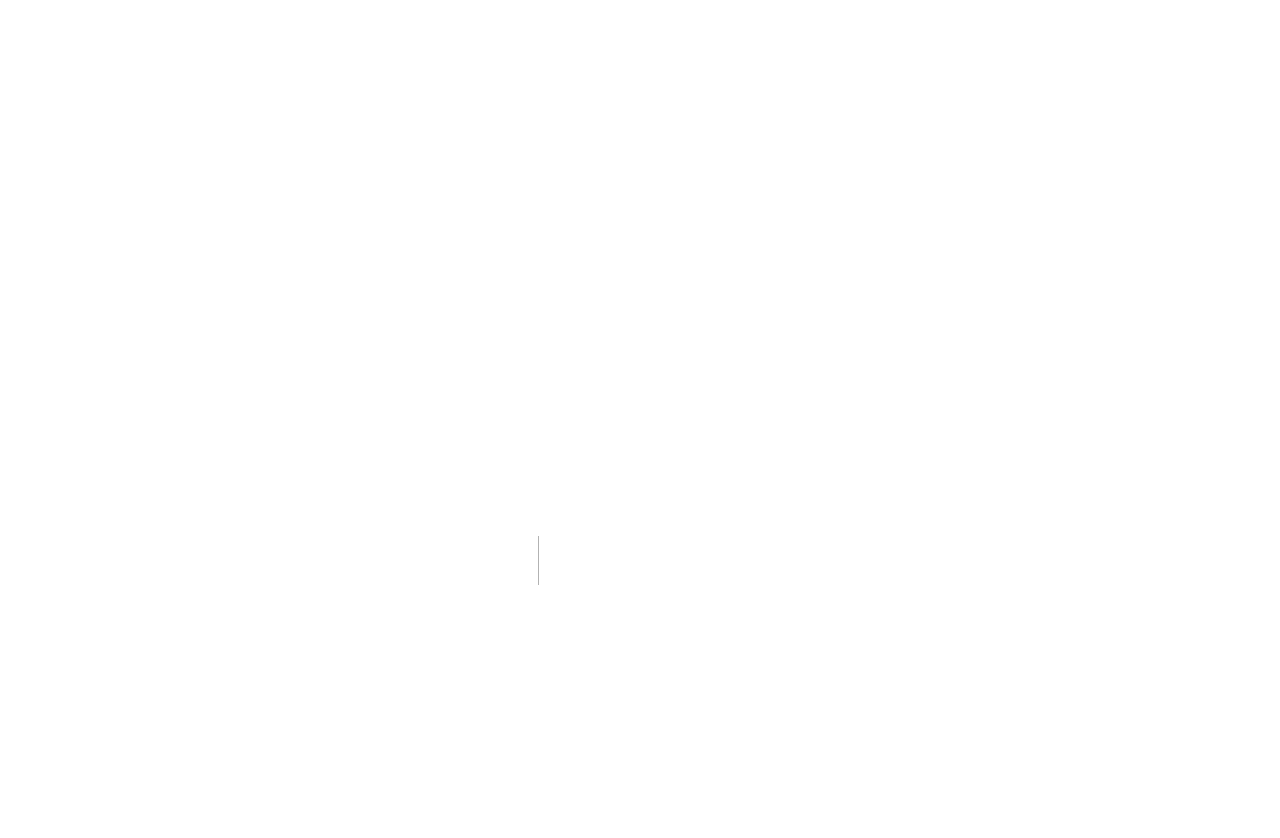
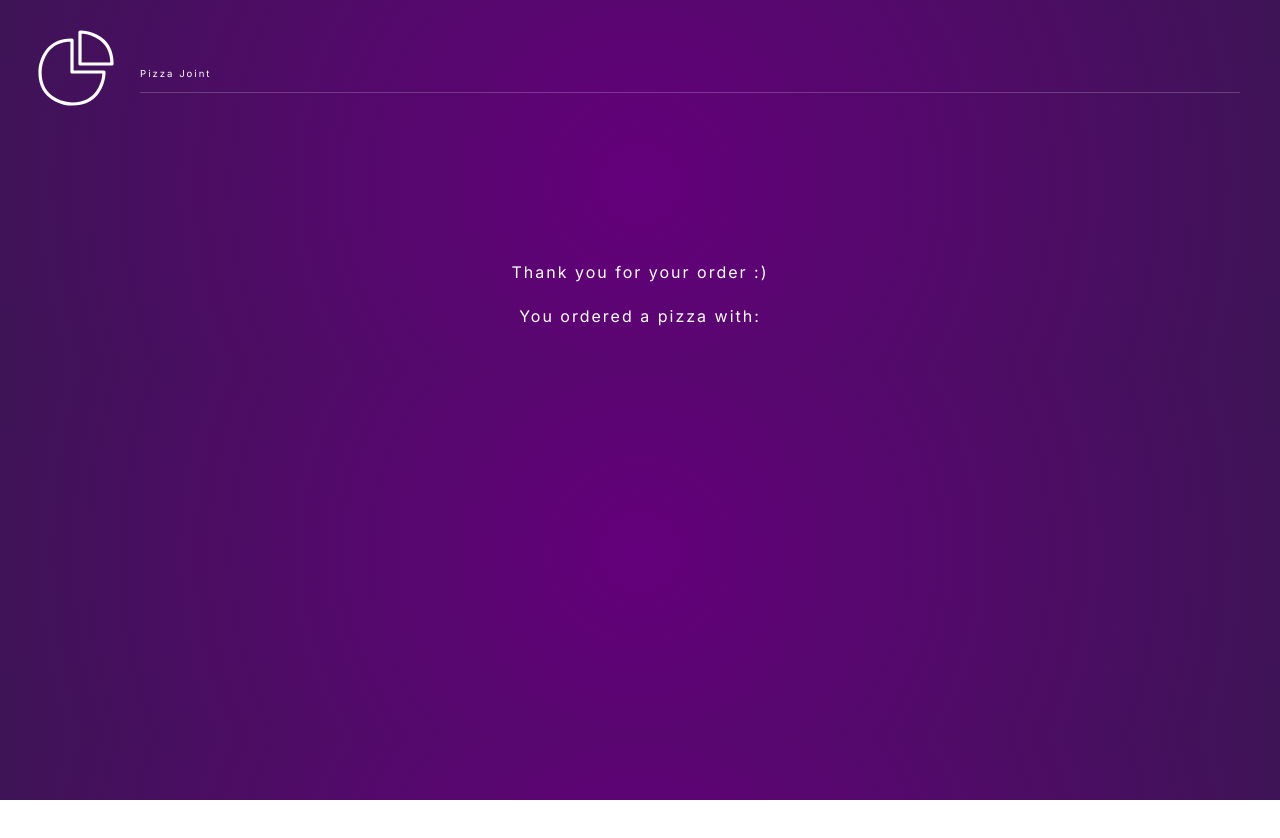
Before and after one commit to deniselupe/pizza-joint, a Next.js app: page /order in a window 1280 px wide. Before the commit this address had no page. Shown: the top 838 px of the page. After the commit the page ends 800 px from the top, so only its background shows below. Built offline with nearby package versions, Linux system fonts and the light colour scheme.

Commit message:
feat: implement order summary page

```diff
--- /dev/null
+++ b/src/app/order/page.tsx
@@ -0,0 +1,15 @@
+"use client";
+
+import { usePizza } from "@/contexts/PizzaContext";
+
+export default function Order() {
+    const { pizza } = usePizza();
+
+    return (
+        <div className="container order">
+            <h2>Thank you for your order :)</h2>
+            <p>You ordered a {pizza.base} pizza with:</p>
+            {pizza.toppings.map((topping) => <div key={topping}>{topping}</div>)}
+        </div>
+    )
+}
```
